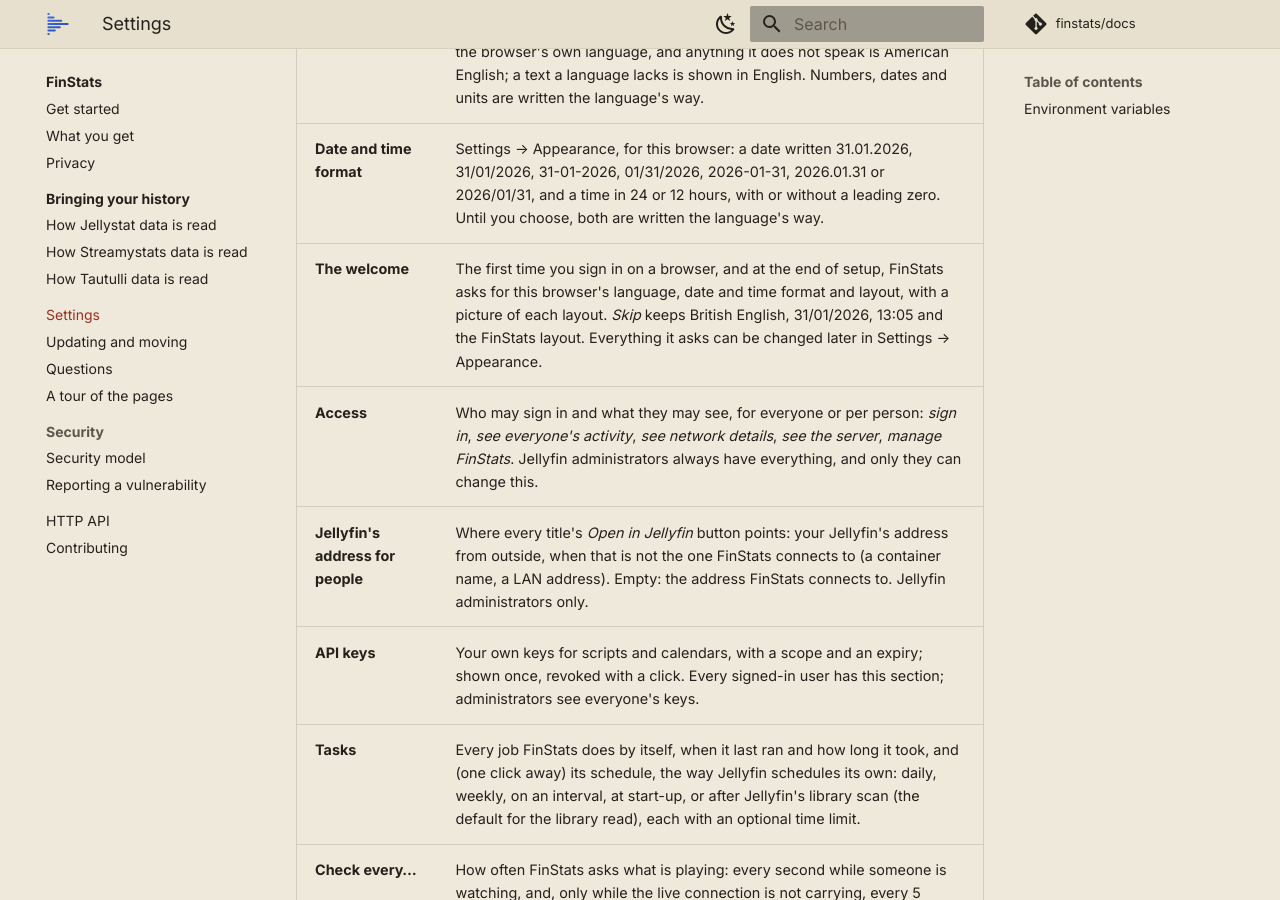
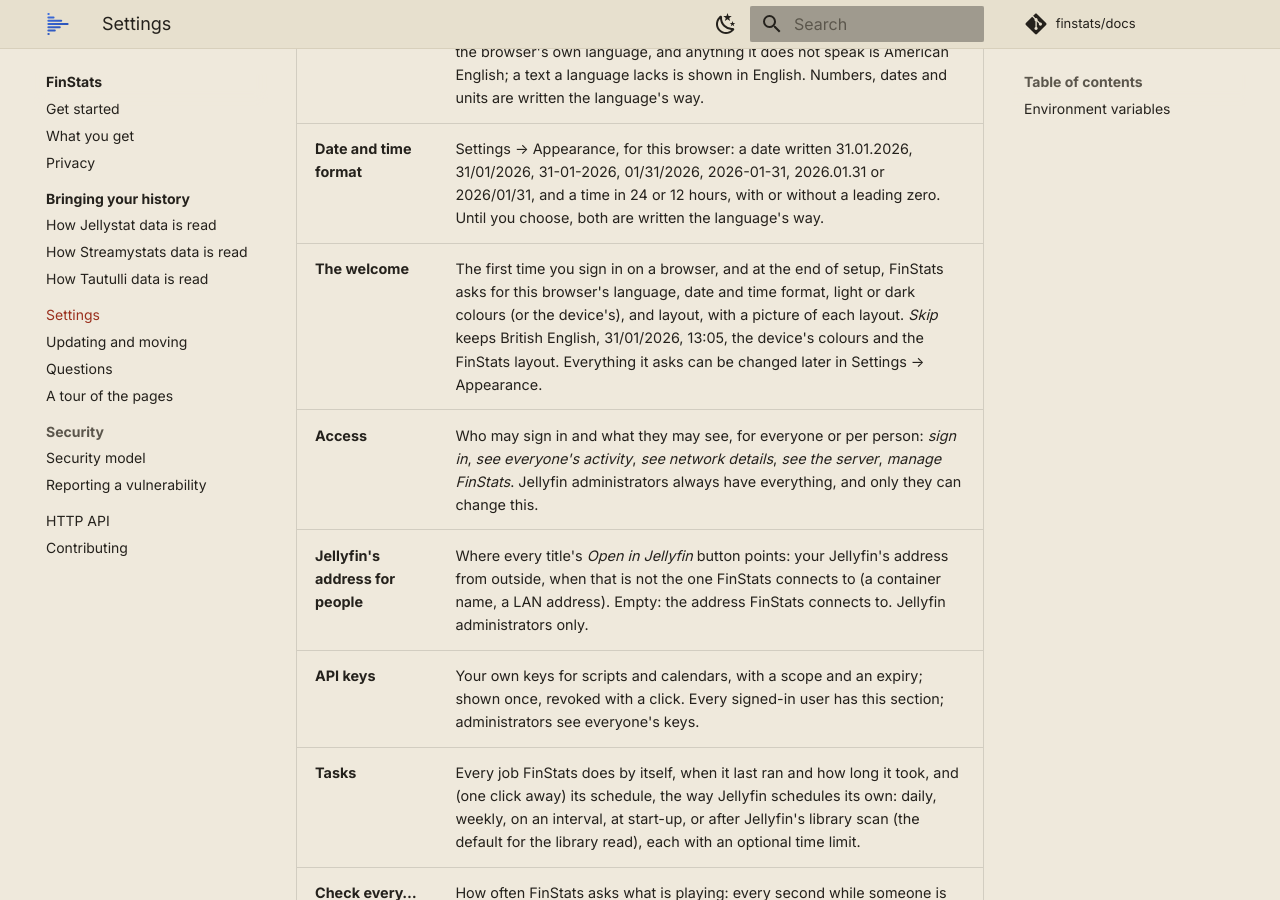
Before and after one commit to finstats/docs, an MkDocs documentation site: the page built from docs/finstats/settings.md, in a window 1280 px wide and 900 px high, scrolled down 435 px. Built offline with MkDocs 1.6.1 and Material for MkDocs 9.7.7, drawn with Linux system fonts in a browser that asks for light colours; comment, search, counter and statistics services are not loaded.

Commit message:
docs(finstats): the welcome asks for the colours too

```diff
--- a/docs/finstats/settings.md
+++ b/docs/finstats/settings.md
@@ -6,7 +6,7 @@ Everything works out of the box. If you want to tune it, **Settings** in the app
 |---|---|
 | **Language** | Settings → Appearance → Language, for this browser: British or American English, Norwegian Bokmål or Nynorsk, or Synnmørsk, the maintainer's own dialect from Søre Sunnmøre (all checked by the maintainer), or Danish, German, Spanish, Finnish, French, Hindi, Icelandic, Italian, Japanese, Korean, Dutch, Polish, Portuguese (Brazil), Russian, Swedish, Turkish, Ukrainian, or Chinese (Simplified or Traditional), which nobody here can check and may hold mistakes. Until you choose, FinStats follows the browser's own language, and anything it does not speak is American English; a text a language lacks is shown in English. Numbers, dates and units are written the language's way. |
 | **Date and time format** | Settings → Appearance, for this browser: a date written 31.01.2026, 31/01/2026, 31-01-2026, 01/31/2026, 2026-01-31, 2026.01.31 or 2026/01/31, and a time in 24 or 12 hours, with or without a leading zero. Until you choose, both are written the language's way. |
-| **The welcome** | The first time you sign in on a browser, and at the end of setup, FinStats asks for this browser's language, date and time format and layout, with a picture of each layout. *Skip* keeps British English, 31/01/2026, 13:05 and the FinStats layout. Everything it asks can be changed later in Settings → Appearance. |
+| **The welcome** | The first time you sign in on a browser, and at the end of setup, FinStats asks for this browser's language, date and time format, light or dark colours (or the device's), and layout, with a picture of each layout. *Skip* keeps British English, 31/01/2026, 13:05, the device's colours and the FinStats layout. Everything it asks can be changed later in Settings → Appearance. |
 | **Access** | Who may sign in and what they may see, for everyone or per person: *sign in*, *see everyone's activity*, *see network details*, *see the server*, *manage FinStats*. Jellyfin administrators always have everything, and only they can change this. |
 | **Jellyfin's address for people** | Where every title's *Open in Jellyfin* button points: your Jellyfin's address from outside, when that is not the one FinStats connects to (a container name, a LAN address). Empty: the address FinStats connects to. Jellyfin administrators only. |
 | **API keys** | Your own keys for scripts and calendars, with a scope and an expiry; shown once, revoked with a click. Every signed-in user has this section; administrators see everyone's keys. |
```
